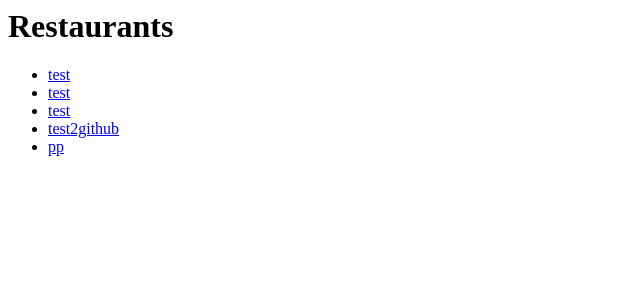
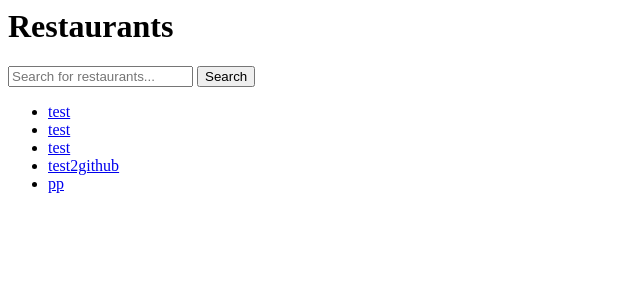
Before and after one commit to srh95/CSDS-393-Project-, a Django app: page /website/restaurant/ in a window 1280 px wide. Shown: the top 300 px of the page, without its empty margins (0-640 px from the left). Run offline with Django 3.2, Linux system fonts and the light colour scheme; data comes from the database, SQL or seed files in the repository; both versions use the stored data as it was after the commit.

Commit message:
attempt #5000 for searching
pp sad

```diff
--- a/Project/website/templates/website/restaurants.html
+++ b/Project/website/templates/website/restaurants.html
@@ -1,4 +1,9 @@
 <h1>Restaurants</h1>
+
+<form id="form">
+    <input type="search" id="query" name="q" placeholder="Search for restaurants...">
+    <button type="submit">Search</i></button>
+</form>
 
 {% if restaurant_list %}
     <ul>
--- a/Project/website/urls.py
+++ b/Project/website/urls.py
@@ -9,5 +9,6 @@ urlpatterns = [
     path('restaurant/menu_list/<int:menu_item_id>/', views.menu_item, name='menuitem'),
     path('restaurant/menu_list/', views.menu_list, name='menulist'),
     path('restaurant/<int:restaurant_id>/', views.restaurant, name='restaurant'),
-    path('restaurant/', views.restaurant_list, name='restaurants')
+    path('restaurant/', views.restaurant_list, name='restaurants'),
+    path('search/', views.search, name='search'),
 ]
--- a/Project/website/views.py
+++ b/Project/website/views.py
@@ -63,3 +63,9 @@ def add(request):
         order_qs = Order.objects.filter(user=request.user, ordered=False)
         order = Order.objects.create(user=request.user)
         order.items.add(order_item)
+
+def search(request):
+    if request.method == 'GET':
+        search = request.GET.get('search')
+        restaurant = Restaurant.objects.all().filter(restaurant_name=search)
+        return render(request, 'website/searchbar.html', {'restaurant': restaurant})
```
Also changed, not shown: Project/website/templates/website/searchbar.html (added, +10 -0 lines), Project/db.sqlite3.
